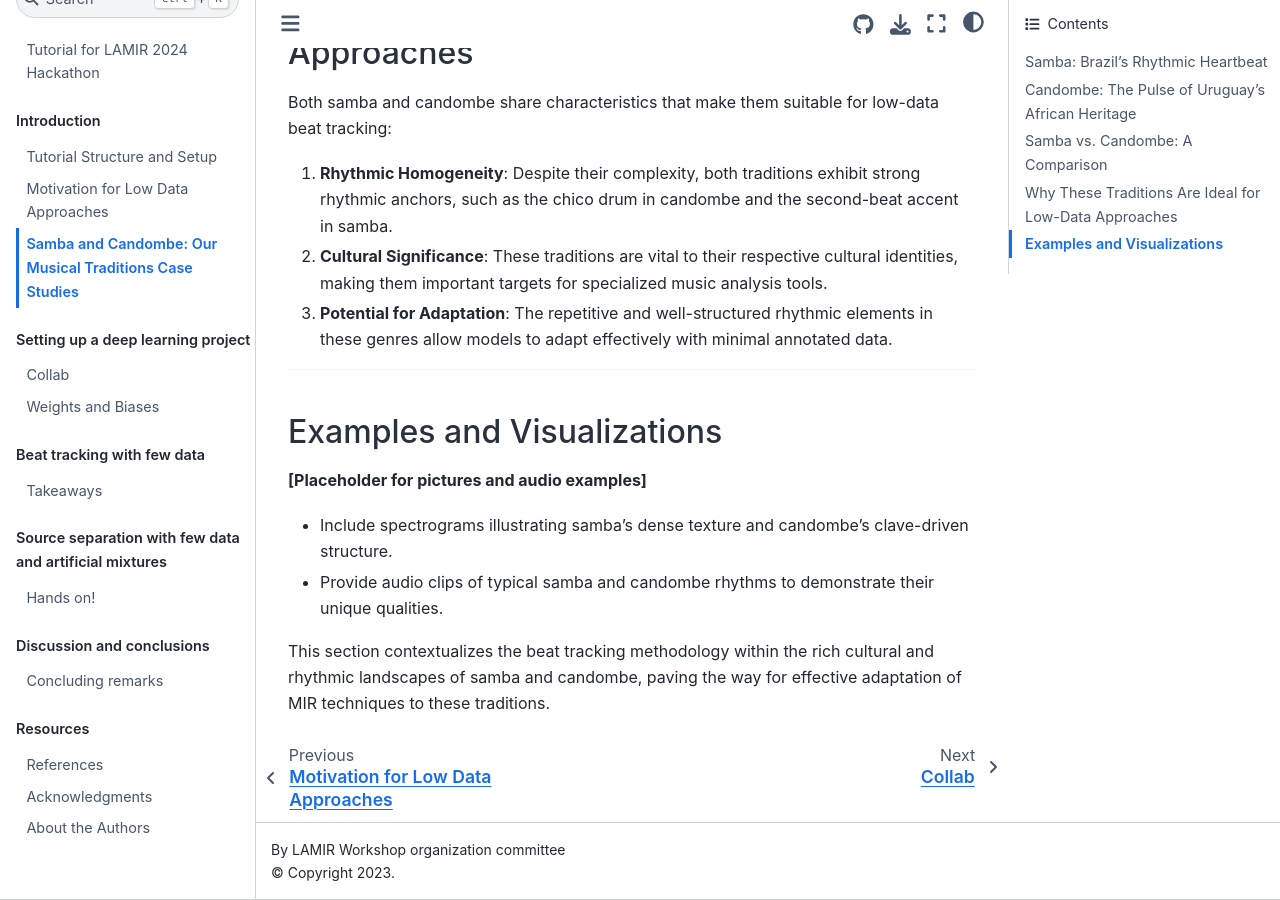
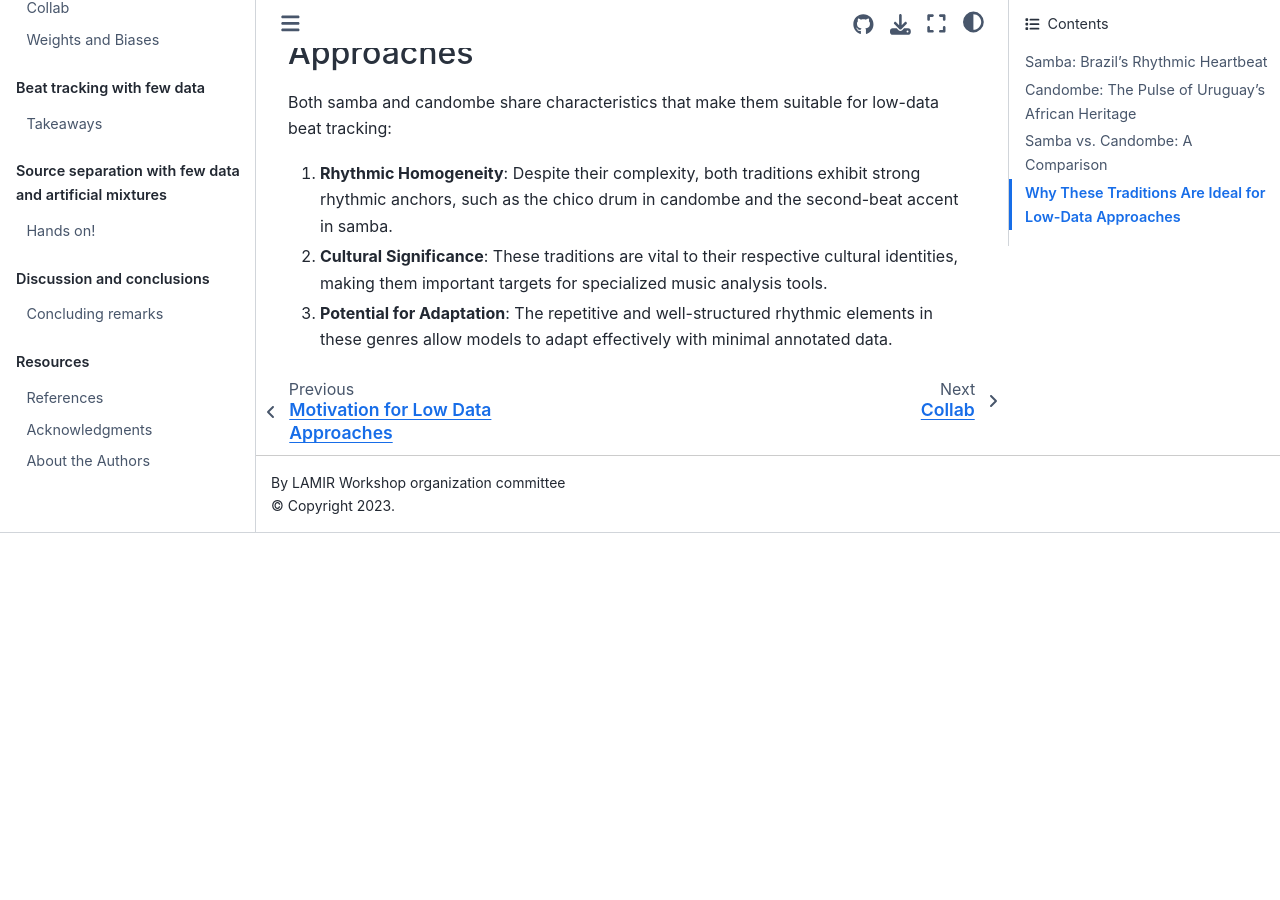
Before and after one commit to lamir-workshop/lamir_hackathon, a Jupyter Book: the page built from docs/ch1_intro/music.md, in a window 1280 px wide and 900 px high, scrolled down 2584 px. Built offline with Jupyter Book 1.0.4 settings and Sphinx 7.4.7 and the Sphinx Book theme 1.1.4, drawn with Linux system fonts in a browser that asks for light colours; pages that are not in the unit, such as notebooks, are missing from menus; after the commit the page ends 3117 px from its top, so only the background shows below that.

Commit message:
Update music.md

```diff
--- a/docs/ch1_intro/music.md
+++ b/docs/ch1_intro/music.md
@@ -55,13 +55,3 @@ Both samba and candombe share characteristics that make them suitable for low-da
 1. **Rhythmic Homogeneity**: Despite their complexity, both traditions exhibit strong rhythmic anchors, such as the chico drum in candombe and the second-beat accent in samba.
 2. **Cultural Significance**: These traditions are vital to their respective cultural identities, making them important targets for specialized music analysis tools.
 3. **Potential for Adaptation**: The repetitive and well-structured rhythmic elements in these genres allow models to adapt effectively with minimal annotated data.
-
----
-
-#### Examples and Visualizations
-
-**[Placeholder for pictures and audio examples]**
-- Include spectrograms illustrating samba's dense texture and candombe's clave-driven structure.
-- Provide audio clips of typical samba and candombe rhythms to demonstrate their unique qualities.
-
-This section contextualizes the beat tracking methodology within the rich cultural and rhythmic landscapes of samba and candombe, paving the way for effective adaptation of MIR techniques to these traditions.
```
